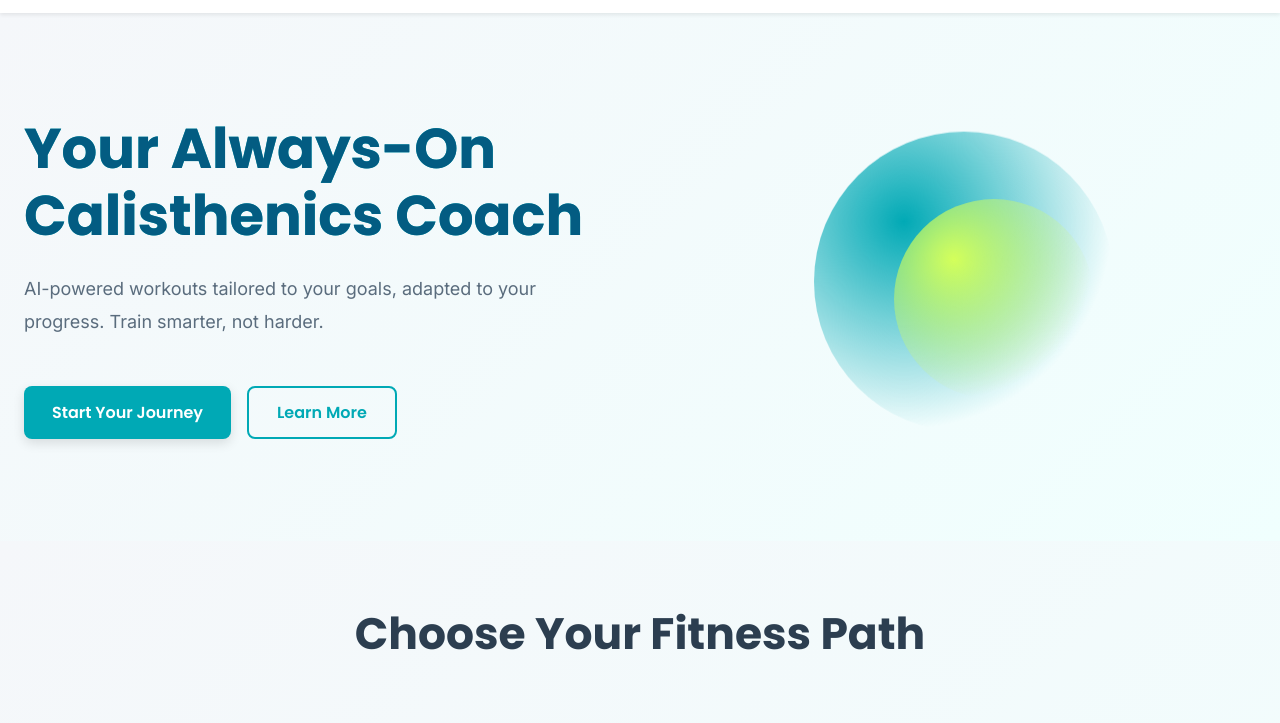
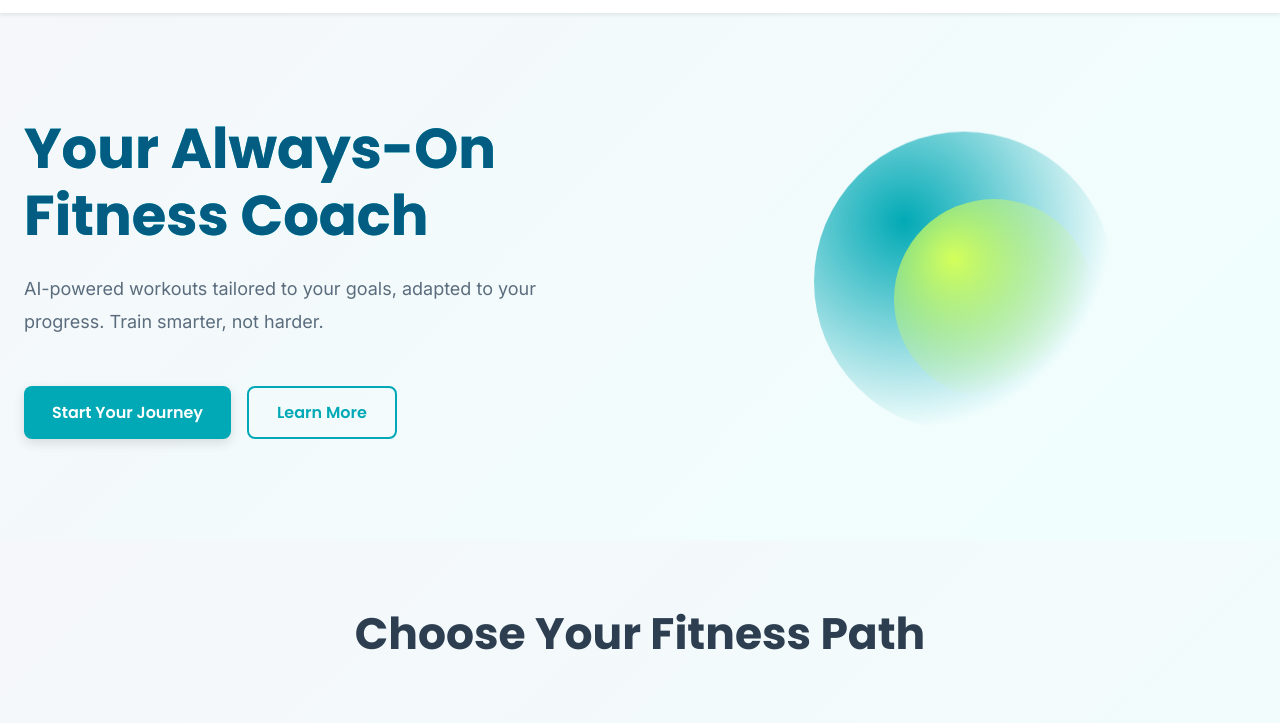
Before and after one commit to faizrp16/FitMind.AI, a website: page index.html in a window 1280 px wide. Shown: the part 70-793 px from the top of the page. Drawn offline with Linux system fonts and the light colour scheme.

Commit message:
Update index.html

```diff
--- a/index.html
+++ b/index.html
@@ -41,7 +41,7 @@
     <!-- Hero Section -->
     <header id="home" class="hero" role="banner">
         <div class="hero-content">
-            <h2 class="hero-title">Your Always-On Calisthenics Coach</h2>
+            <h2 class="hero-title">Your Always-On Fitness Coach</h2>
             <p class="hero-subtitle">AI-powered workouts tailored to your goals, adapted to your progress. Train smarter, not harder.</p>
             <div class="hero-cta">
                 <button class="btn btn-primary" id="start-btn" aria-label="Start your fitness journey">Start Your Journey</button>
```
